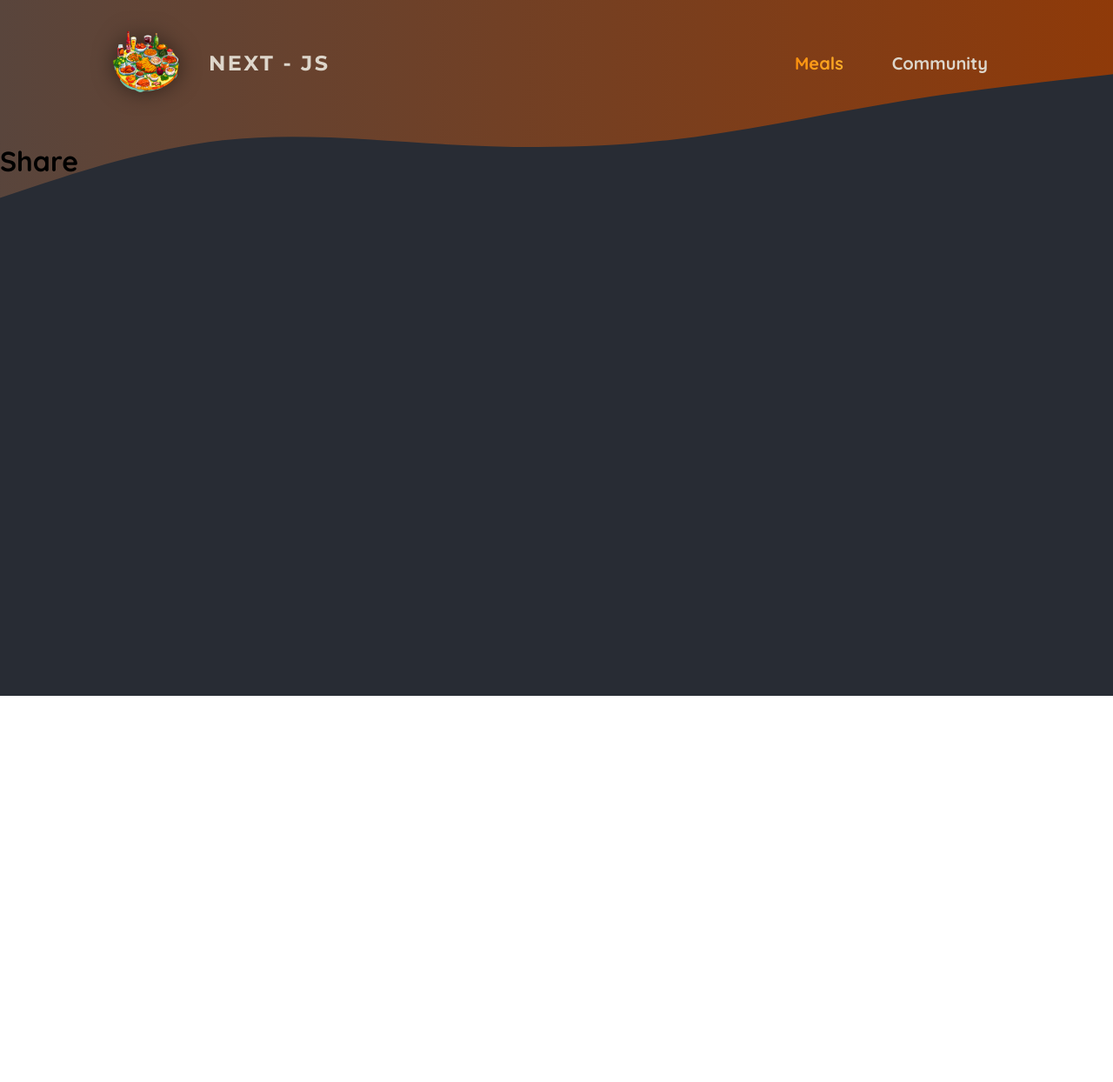
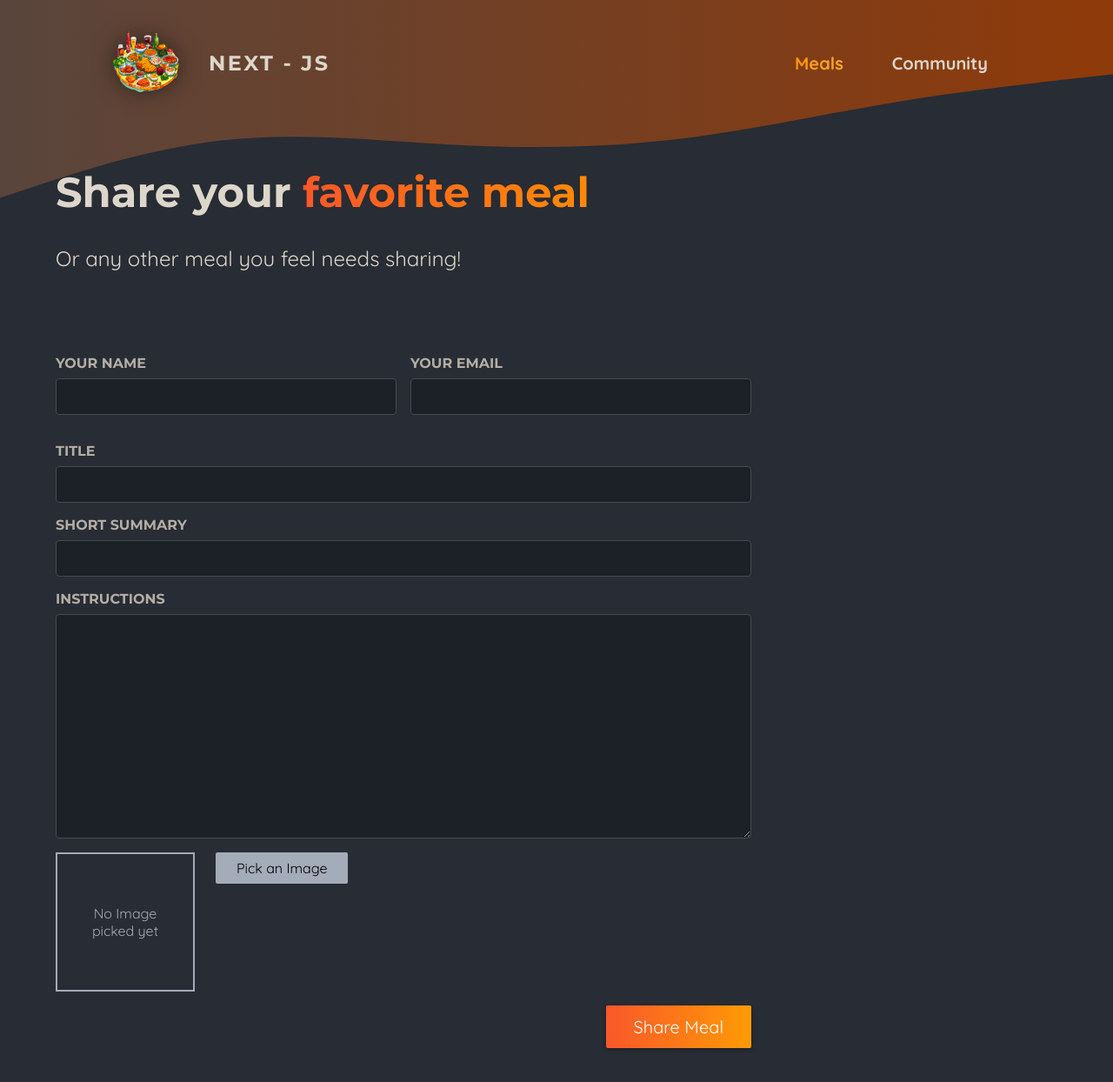
Before and after one commit to yashkathe/Next-js-Notes-with-Project, a Next.js app in the folder 02-Food-app-main-project/: page /meals/share in a window 1280 px wide. Shown: the top 1244 px of the page at 87% size. Before the commit the page ends 800 px from the top, so only its background shows below. Built offline with nearby package versions, Linux system fonts and the light colour scheme.

Commit message:
added image picker component and loading and rendering details via dynamic routes

```diff
--- /dev/null
+++ b/02-Food-app-main-project/app/meals/[mealSlug]/page.module.css
@@ -0,0 +1,127 @@
+.header {
+	display: flex;
+	padding: 2rem 1rem;
+	gap: 3rem;
+	margin: auto;
+	max-width: 80rem;
+}
+
+.image {
+	position: relative;
+	width: 30rem;
+	height: 20rem;
+}
+
+.header img {
+	object-fit: cover;
+	border-radius: 8px;
+	box-shadow: 0 0 0.5rem rgba(0, 0, 0, 0.5);
+	animation: fade-slide-in-from-left 1s ease-out forwards;
+}
+
+.headerText {
+	padding: 0.5rem 1rem 0 1rem;
+	color: #ddd6cb;
+	max-width: 40rem;
+	animation: fade-slide-in-from-right 1s ease-out forwards;
+}
+
+.headerText h1 {
+	margin: 0;
+	font-size: 3.5rem;
+	text-transform: uppercase;
+	font-family: "Montserrat", sans-serif;
+	text-shadow: 0 0 0.5rem rgba(0, 0, 0, 0.5);
+}
+
+.creator {
+	font-size: 1.5rem;
+	color: #cfa69b;
+	font-style: italic;
+}
+
+.creator a {
+	background: linear-gradient(90deg, #f9572a, #ff8a05);
+	background-clip: text;
+	-webkit-background-clip: text;
+	-webkit-text-fill-color: transparent;
+}
+
+.creator a:hover,
+.creator a:active {
+	background: linear-gradient(90deg, #f9572a, #ff8a05);
+	background-clip: text;
+	-webkit-background-clip: text;
+	-webkit-text-fill-color: transparent;
+	text-shadow: 0 0 18px rgba(248, 190, 42, 0.8);
+}
+
+.summary {
+	font-size: 1.5rem;
+}
+
+.instructions {
+	font-size: 1.25rem;
+	line-height: 1.5;
+	background-color: #6e6464;
+	color: #13120f;
+	border-radius: 8px;
+	box-shadow: 0 0 0.5rem rgba(0, 0, 0, 0.5);
+	padding: 2rem;
+	max-width: 60rem;
+	margin: 2rem auto;
+	animation: fade-slide-in-from-bottom 1s ease-out forwards;
+}
+
+.loading {
+	font-size: 3rem;
+	text-align: center;
+	color: #ddd6cb;
+	font-weight: bold;
+	animation: flash 1s ease-in-out infinite alternate;
+}
+
+@keyframes fade-slide-in-from-left {
+	0% {
+		opacity: 0;
+		transform: translateX(-1rem);
+	}
+	100% {
+		opacity: 1;
+		transform: translateX(0);
+	}
+}
+
+@keyframes fade-slide-in-from-right {
+	0% {
+		opacity: 0;
+		transform: translateX(1rem);
+	}
+	100% {
+		opacity: 1;
+		transform: translateX(0);
+	}
+}
+
+@keyframes fade-slide-in-from-bottom {
+	0% {
+		opacity: 0;
+		transform: translateY(1rem);
+	}
+	100% {
+		opacity: 1;
+		transform: translateY(0);
+	}
+}
+
+@keyframes flash {
+	0% {
+		opacity: 0;
+	}
+	50% {
+		opacity: 1;
+	}
+	100% {
+		opacity: 0;
+	}
+}
--- a/02-Food-app-main-project/app/meals/share/page.js
+++ b/02-Food-app-main-project/app/meals/share/page.js
@@ -1,3 +1,50 @@
-export default function ShareMealPage(second) {
-    return <h1>Share</h1>
+import ImagePicker from "@/components/meals/image-picker";
+
+import classes from "./page.module.css";
+
+export default function ShareMealPage() {
+	return (
+		<>
+			<header className={classes.header}>
+				<h1>
+					Share your <span className={classes.highlight}>favorite meal</span>
+				</h1>
+				<p>Or any other meal you feel needs sharing!</p>
+			</header>
+			<main className={classes.main}>
+				<form className={classes.form}>
+					<div className={classes.row}>
+						<p>
+							<label htmlFor='name'>Your name</label>
+							<input type='text' id='name' name='name' required />
+						</p>
+						<p>
+							<label htmlFor='email'>Your email</label>
+							<input type='email' id='email' name='email' required />
+						</p>
+					</div>
+					<p>
+						<label htmlFor='title'>Title</label>
+						<input type='text' id='title' name='title' required />
+					</p>
+					<p>
+						<label htmlFor='summary'>Short Summary</label>
+						<input type='text' id='summary' name='summary' required />
+					</p>
+					<p>
+						<label htmlFor='instructions'>Instructions</label>
+						<textarea
+							id='instructions'
+							name='instructions'
+							rows='10'
+							required></textarea>
+					</p>
+					<ImagePicker />
+					<p className={classes.actions}>
+						<button type='submit'>Share Meal</button>
+					</p>
+				</form>
+			</main>
+		</>
+	);
 }
--- /dev/null
+++ b/02-Food-app-main-project/app/meals/share/page.module.css
@@ -0,0 +1,98 @@
+.header {
+	gap: 3rem;
+	margin: 3rem auto 5rem auto;
+	width: 90%;
+	max-width: 75rem;
+	color: #ddd6cb;
+	font-size: 1.5rem;
+}
+
+.header h1 {
+	font-family: "Montserrat", sans-serif;
+}
+
+.highlight {
+	background: linear-gradient(90deg, #f9572a, #ff8a05);
+	background-clip: text;
+	-webkit-background-clip: text;
+	-webkit-text-fill-color: transparent;
+}
+
+.main {
+	width: 90%;
+	max-width: 75rem;
+	margin: 3rem auto;
+	color: white;
+}
+
+.form {
+	max-width: 50rem;
+}
+
+.form label {
+	display: block;
+	margin-bottom: 0.5rem;
+	font-size: 1rem;
+	font-family: "Montserrat", sans-serif;
+	text-transform: uppercase;
+	color: #b3aea5;
+	font-weight: bold;
+}
+
+.form input,
+.form textarea {
+	display: block;
+	width: 100%;
+	padding: 0.5rem 1rem;
+	border-radius: 4px;
+	border: 1px solid #454952;
+	background: #1c2027;
+	font-size: 1.25rem;
+	font-family: "Montserrat", sans-serif;
+	color: #ddd6cb;
+}
+
+.form input:focus,
+.form textarea:focus {
+	outline-color: #f99f2a;
+	background-color: #1f252d;
+}
+
+.row {
+	display: flex;
+	gap: 1rem;
+}
+
+.row p {
+	width: 100%;
+}
+
+.actions {
+	text-align: right;
+}
+
+.actions button {
+	border: 0;
+	padding: 0.75rem 2rem;
+	background: linear-gradient(90deg, #f9572a, #ff9b05);
+	border: none;
+	color: #ffffff;
+	border-radius: 2px;
+	cursor: pointer;
+	font: inherit;
+	font-size: 1.25rem;
+	box-shadow: 0 2px 5px rgba(0, 0, 0, 0.3);
+}
+
+.actions button:hover,
+.actions button:focus {
+	background: linear-gradient(90deg, #fd4715, #f9b241);
+}
+
+.actions button:disabled,
+.actions button:hover:disabled,
+.actions button:focus:disabled {
+	background: #ccc;
+	color: #979797;
+	cursor: not-allowed;
+}
--- /dev/null
+++ b/02-Food-app-main-project/components/meals/image-picker.js
@@ -0,0 +1,63 @@
+"use client";
+
+import Image from "next/image";
+
+import { useRef, useState } from "react";
+import classes from "./image-picker.module.css";
+
+export default function ImagePicker({ label, name }) {
+	const imageInput = useRef();
+	const [pickedImage, setPickedImage] = useState();
+
+	function handlePickClick() {
+		imageInput.current.click();
+	}
+
+	function handleImageChange(event) {
+		const file = event.target.files[0];
+
+		// if file doesnt exist
+		if (!file) {
+			setPickedImage(null);
+			return;
+		}
+
+		// convert into data URL
+		const fileReader = new FileReader();
+
+		fileReader.readAsDataURL(file);
+		fileReader.onload = () => {
+			setPickedImage(fileReader.result);
+		};
+	}
+
+	return (
+		<div className={classes.picker}>
+			<label htmlFor={name}>{label}</label>
+			<div className={classes.controls}>
+				<div className={classes.preview}>
+					{!pickedImage && <p>No Image picked yet</p>}
+					{pickedImage && (
+						<Image src={pickedImage} alt='image selected by the user' fill />
+					)}
+				</div>
+				<input
+					className={classes.input}
+					type='file'
+					id={name}
+					accept='image/png, image/jpeg, image/jpg'
+					name={name}
+					ref={imageInput}
+					onChange={handleImageChange}
+                    required
+				/>
+				<button
+					className={classes.button}
+					type='button'
+					onClick={handlePickClick}>
+					Pick an Image
+				</button>
+			</div>
+		</div>
+	);
+}
--- /dev/null
+++ b/02-Food-app-main-project/components/meals/image-picker.module.css
@@ -0,0 +1,45 @@
+.controls {
+	display: flex;
+	align-items: flex-start;
+	gap: 1.5rem;
+	margin-bottom: 1rem;
+}
+
+.picker .input {
+	display: none;
+}
+
+.picker .button {
+	border: 0;
+	padding: 0.5rem 1.5rem;
+	background: #a4abb9;
+	border-radius: 2px;
+	cursor: pointer;
+	font: inherit;
+}
+
+.picker .button:hover,
+.picker .button:focus {
+	background: #b3b9c6;
+}
+
+.preview {
+	width: 10rem;
+	height: 10rem;
+	border: 2px solid #a4abb9;
+	display: flex;
+	justify-content: center;
+	align-items: center;
+	text-align: center;
+	color: #a4abb9;
+	position: relative;
+}
+
+.preview p {
+	margin: 0;
+	padding: 1rem;
+}
+
+.preview img {
+	object-fit: cover;
+}
```
Also changed, not shown: 02-Food-app-main-project/app/meals/[mealSlug]/page.js (+38 -2 lines), 02-Food-app-main-project/app/meals/not-found.js (added, +8 -0 lines), 02-Food-app-main-project/fetch-functions/meals.js (+7 -3 lines).
